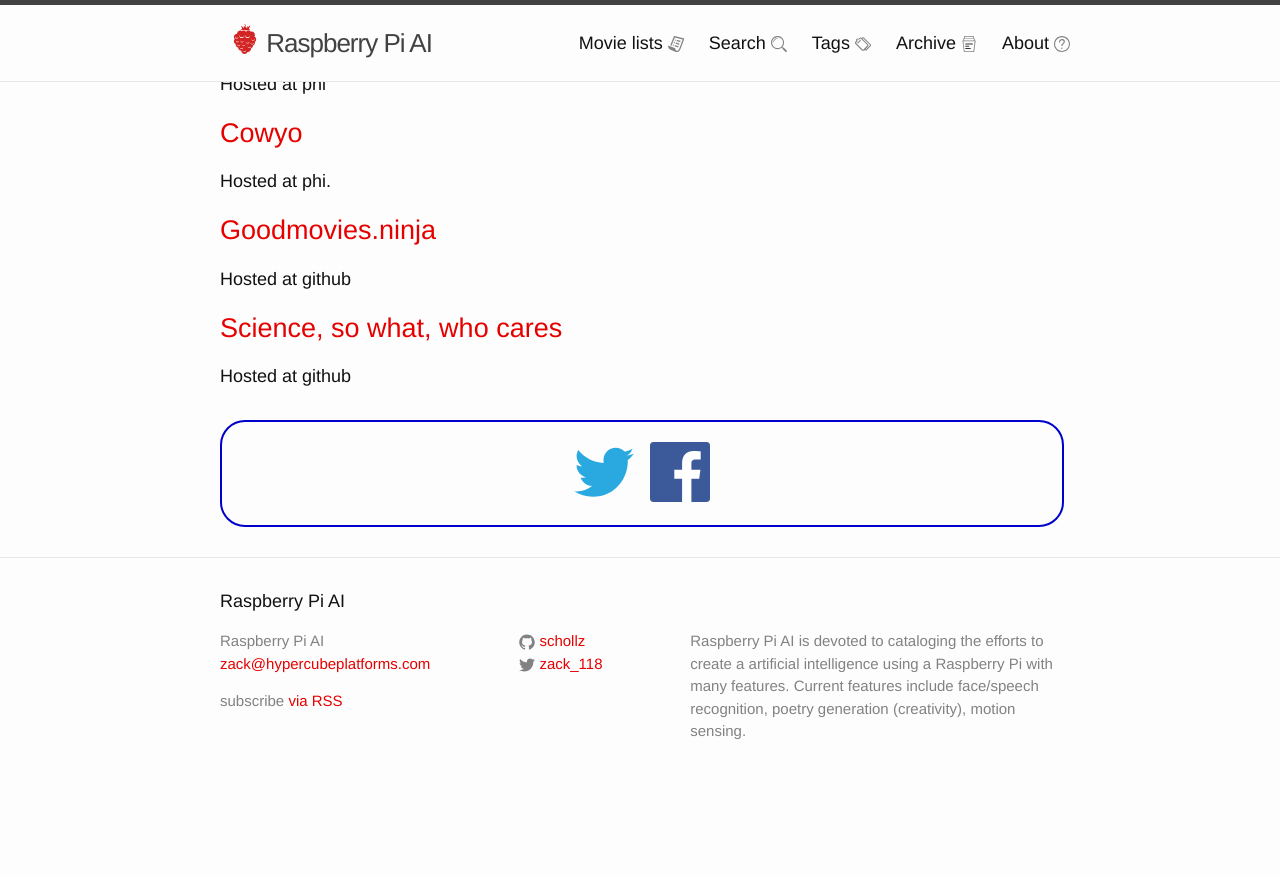
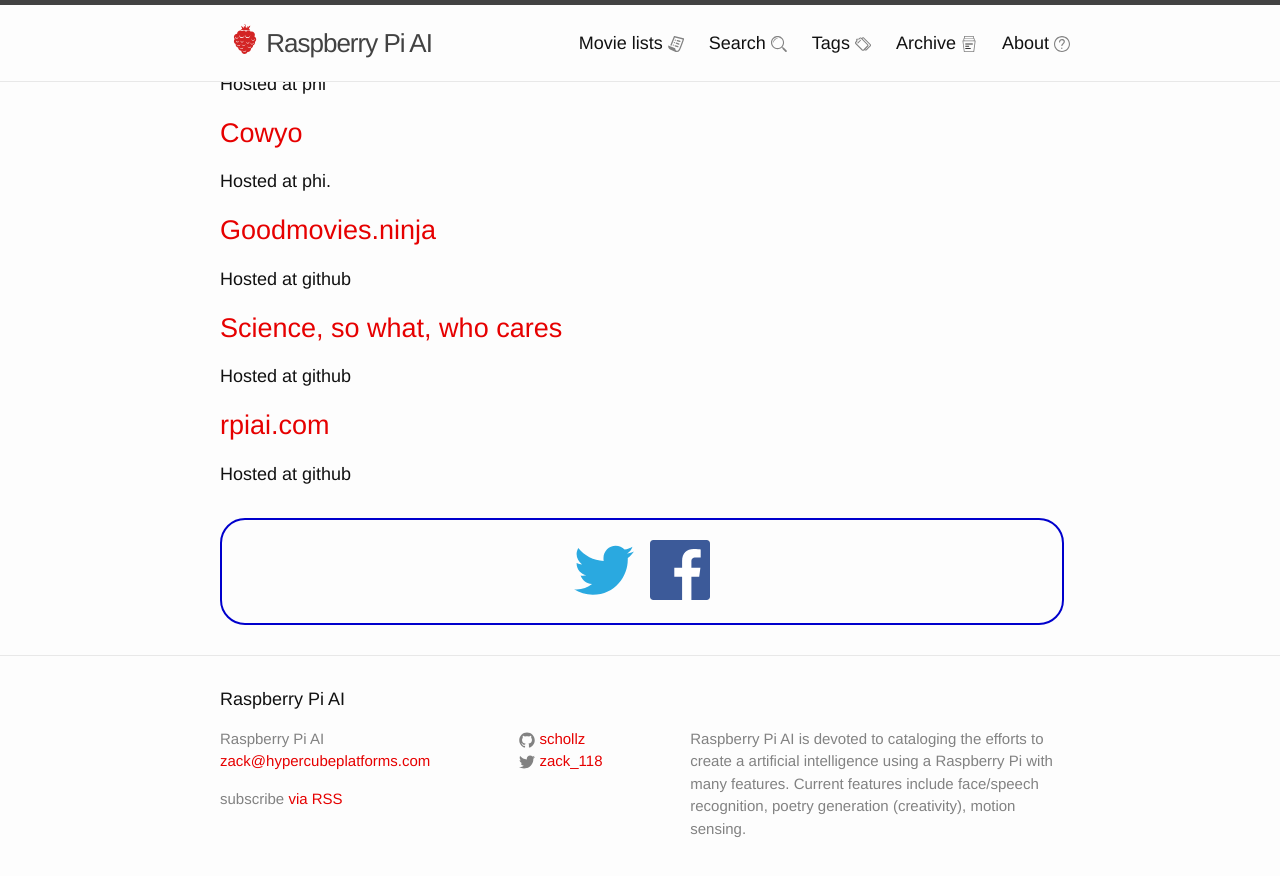
Before and after one commit to schollz/rpiai.com.old, a Jekyll site: the page built from _posts/3000-01-01-list-of-webapps.md, in a window 1280 px wide and 900 px high, scrolled down 503 px. Shown: the top 876 px of the window. Built offline with Jekyll 4.4.1, drawn with Linux system fonts in a browser that asks for light colours; Markdown is read by kramdown in place of the engine named in the settings; a script that is not in the unit is left out; comment, search, counter and statistics services are not loaded; before the commit the page ends 1306 px from its top, so only the background shows below that.

Commit message:
Update 3000-01-01-list-of-webapps.md

```diff
--- a/_posts/3000-01-01-list-of-webapps.md
+++ b/_posts/3000-01-01-list-of-webapps.md
@@ -35,3 +35,7 @@ Hosted at github
 # [Science, so what, who cares](http://sciencesowhatwhocares.xyz/)
 
 Hosted at github
+
+# [rpiai.com](http://rpiai.com/)
+
+Hosted at github
```
